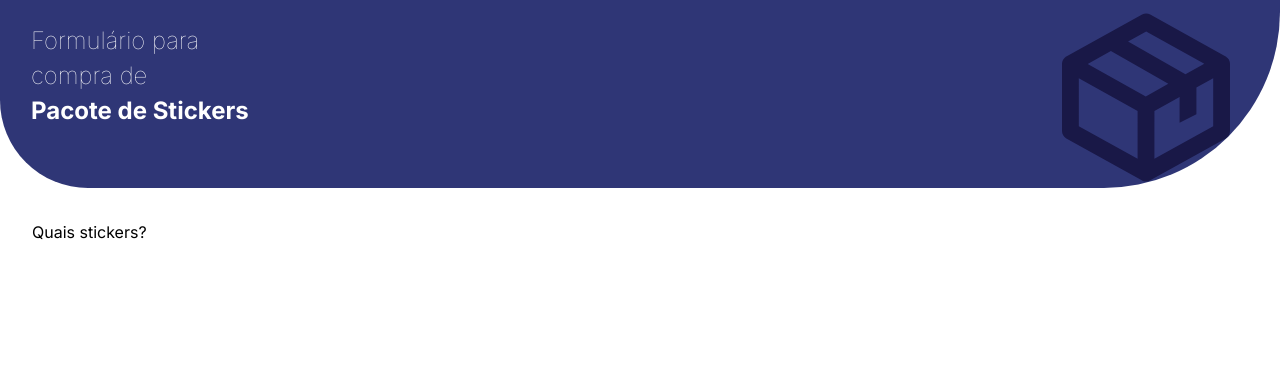
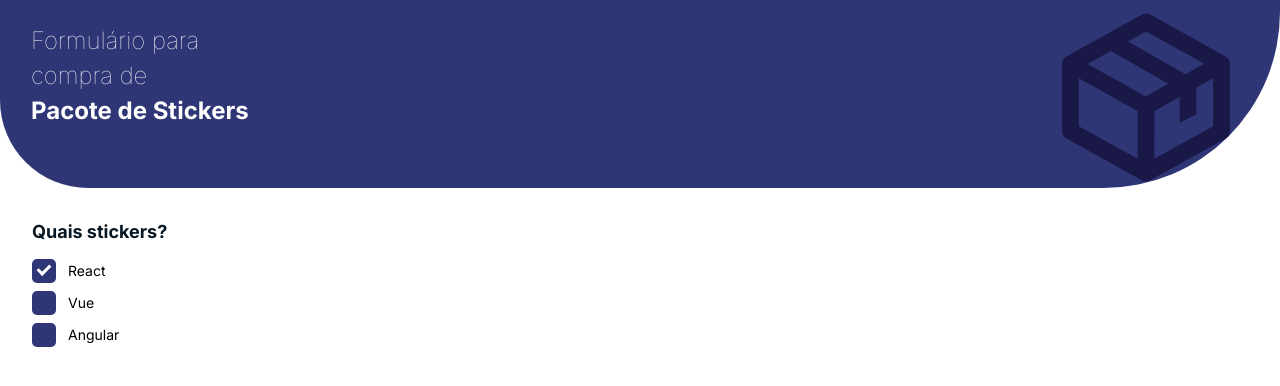
Before and after one commit to gabriellymoura/formulario-react, a React (Vite) app: page / in a window 1280 px wide. Shown: the top 386 px of the page. Built offline with nearby package versions, Linux system fonts and the light colour scheme.

Commit message:
input checkbox

```diff
--- a/src/components/Stickers.component.tsx
+++ b/src/components/Stickers.component.tsx
@@ -1,11 +1,80 @@
-import styled from "styled-components";
+import styled, { css } from "styled-components";
 
 const Stickers = () => {
-    return (
-        <div>
-            <p>Quais stickers?</p>
-        </div>
-    );
+  return (
+    <Container>
+      <Title>Quais stickers?</Title>
+      <Item>
+        <Check checked={true}></Check>
+        <input type="checkbox" />
+        React
+      </Item>
+      <Item>
+        <Check checked={false}></Check>
+        <input type="checkbox" />
+        Vue
+      </Item>
+      <Item>
+        <Check checked={false}></Check>
+        <input type="checkbox" />
+        Angular
+      </Item>
+    </Container>
+  );
 };
 
+const Container = styled.div`
+  display: flex;
+  flex-direction: column;
+`;
+
+const Title = styled.p`
+  font-size: 18px;
+  color: #071723;
+  font-weight: bold;
+  margin-bottom: 15px;
+`;
+
+const Item = styled.label`
+  cursor: pointer;
+  display: block;
+  position: relative;
+  padding-left: 36px;
+  margin-bottom: 8px;
+  font-size: 14px;
+  input {
+    position: absolute;
+    opacity: 0;
+    cursor: 0;
+  }
+`;
+
+const Check = styled.span<{ checked: boolean }>`
+  left: 0;
+  top: 0;
+  height: 24px;
+  width: 24px;
+  background: #2f3676;
+  position: absolute;
+  border-radius: 5px;
+
+  :after {
+    content: "";
+    position: absolute;
+    display: none;
+    top: 3px;
+    left: 8px;
+    width: 5px;
+    height: 10px;
+    border: solid white;
+    border-width: 0 3px 3px 0;
+    transform: rotate(45deg);
+    ${({ checked }) =>
+      checked &&
+      css`
+        display: block;
+      `}
+  }
+`;
+
 export default Stickers;
```
